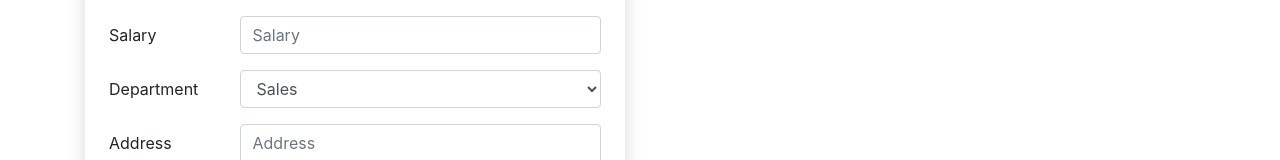
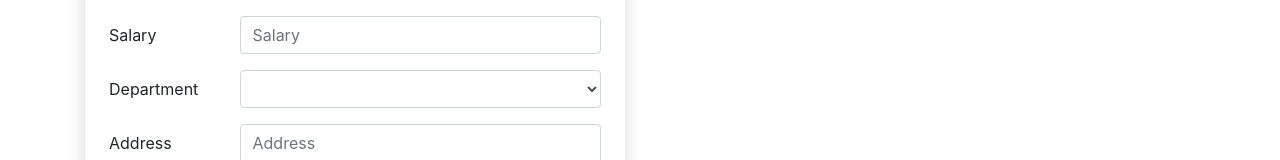
Before and after one commit to mehul8055/employee-mgt, an Angular app in the folder emp-mgt-ui/: page /employee-create in a window 1280 px wide. Shown: the part 426-586 px from the top of the page. Built offline with nearby package versions, Linux system fonts and the light colour scheme.

Commit message:
create employee department mapping was missing

```diff
--- a/emp-mgt-ui/src/app/Employee.ts
+++ b/emp-mgt-ui/src/app/Employee.ts
@@ -1,7 +1,7 @@
 export class Employee {
     id: number;
-    public firstName: string;
-    public middleName: string;
+    firstName: string;
+    middleName: string;
     lastName: string;
     salary: number;
     address: string;
--- a/emp-mgt-ui/src/app/employee-create/employee-create.component.html
+++ b/emp-mgt-ui/src/app/employee-create/employee-create.component.html
@@ -80,7 +80,7 @@
                     <div class="form-group row">
                         <label for="labelDepartment" class="col-sm-3 col-form-label">Department</label>
                         <div class="col-sm-9">
-                            <select class="form-control" name="selectDepartment">
+                            <select class="form-control" name="selectDepartment" [(ngModel)]="employee.department">
                                 <option>Sales</option>
                                 <option>Marketing</option>
                                 <option>Reaserch And Development</option>
--- a/emp-mgt-ui/src/app/employee-list/employee-list.component.html
+++ b/emp-mgt-ui/src/app/employee-list/employee-list.component.html
@@ -1,4 +1,4 @@
-<div style="height: calc(80vh);">
+<div >
   <div style="margin-top: 70px; margin-left: 50px; margin-right: 50px;">
     <div class="row">
       <div class="col-8">
```
